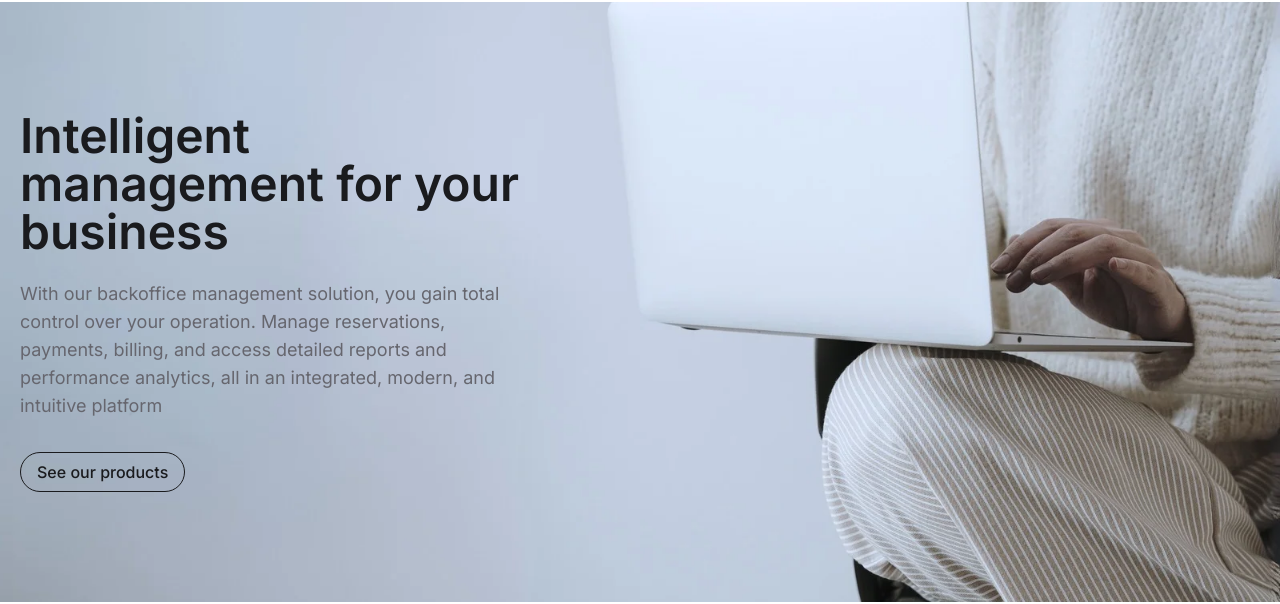
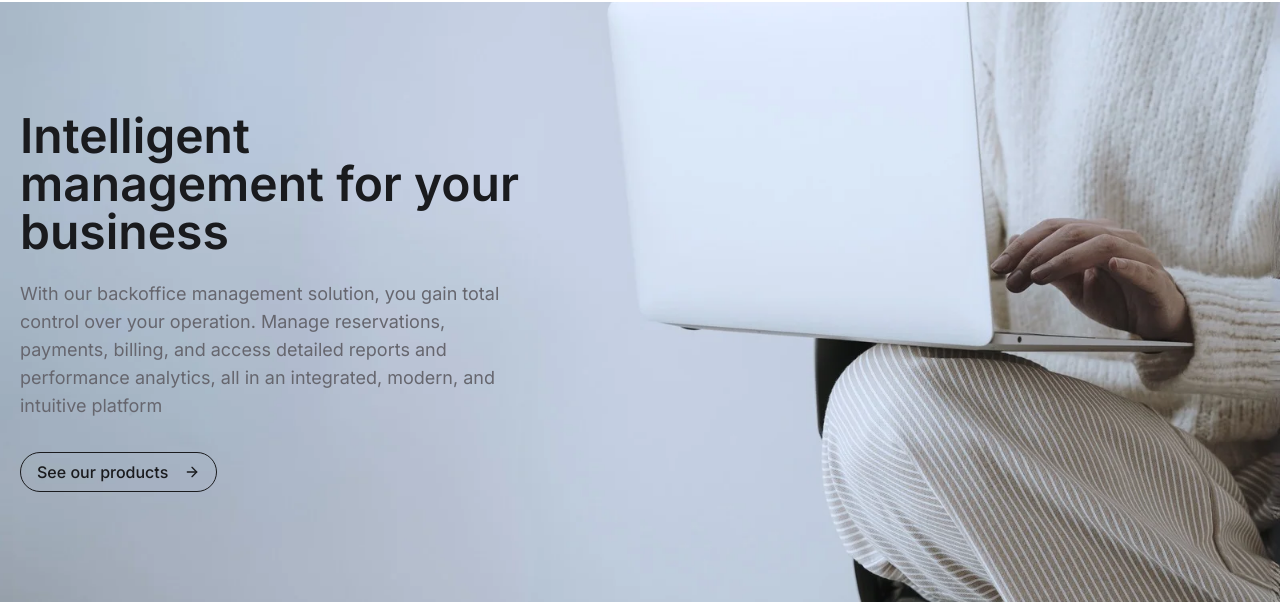
Before and after one commit to itseduardolima/bepass, a Next.js app: page /en in a window 1280 px wide. Shown: the part 5682-6286 px from the top of the page. Built offline with nearby package versions, Linux system fonts and the light colour scheme; no server answers.

Commit message:
feat: animate Management section

```diff
--- a/components/sections/Management.tsx
+++ b/components/sections/Management.tsx
@@ -1,33 +1,59 @@
+"use client";
+
+import { useRef } from "react";
 import Image from "next/image";
 import { useTranslations } from "next-intl";
+import { ArrowRight } from 'lucide-react';
+import { motion, useInView } from "framer-motion";
 import LaptopUser from "@/public/assets/images/laptop-user.webp";
 import { Button } from "../ui/button";
 
 export default function Management() {
   const t = useTranslations("management");
+  const sectionRef = useRef(null);
+  const isInView = useInView(sectionRef, { once: true, amount: 0.3 });
 
   return (
-    <section className="relative w-full min-h-[600px] overflow-hidden">
-      <div className="absolute inset-0 ">
+    <motion.section
+      ref={sectionRef}
+      className="relative w-full min-h-[600px] overflow-hidden"
+      initial={{ opacity: 0 }}
+      animate={{ opacity: isInView ? 1 : 0 }}
+      transition={{ duration: 0.5 }}
+    >
+      <div className="absolute inset-0">
         <Image
           src={LaptopUser}
-          alt="Laptop"
+          alt="laptop user"
           fill
           className="object-cover object-left-center scale-x-[-1]"
           priority
         />
       </div>
       <div className="max-w-7xl mx-auto min-h-[600px] flex items-center px-5">
-        <div className="max-w-[500px] relative z-10 p-2 rounded-lg md:p-0">
+        <motion.div
+          className="max-w-[500px] relative z-10 p-2 rounded-lg md:p-0"
+          initial={{ x: -50, opacity: 0 }}
+          animate={{ x: isInView ? 0 : -50, opacity: isInView ? 1 : 0 }}
+          transition={{ duration: 0.5, delay: 0.2 }}
+        >
           <h2 className="text-3xl md:text-5xl font-semibold text-primary mb-6 leading-tight">
             {t("title")}
           </h2>
           <p className="text-base md:text-lg text-text mb-8">
             {t("description")}
           </p>
-          <Button variant="outline">{t("see_our_products")}</Button>
-        </div>
+          <motion.div
+            whileHover={{ scale: 1.05 }}
+            whileTap={{ scale: 0.95 }}
+          >
+            <Button variant="outline" className="group">
+              {t("see_our_products")}
+              <ArrowRight className="ml-2 h-4 w-4 transition-transform group-hover:translate-x-1" />
+            </Button>
+          </motion.div>
+        </motion.div>
       </div>
-    </section>
+    </motion.section>
   );
 }
```
